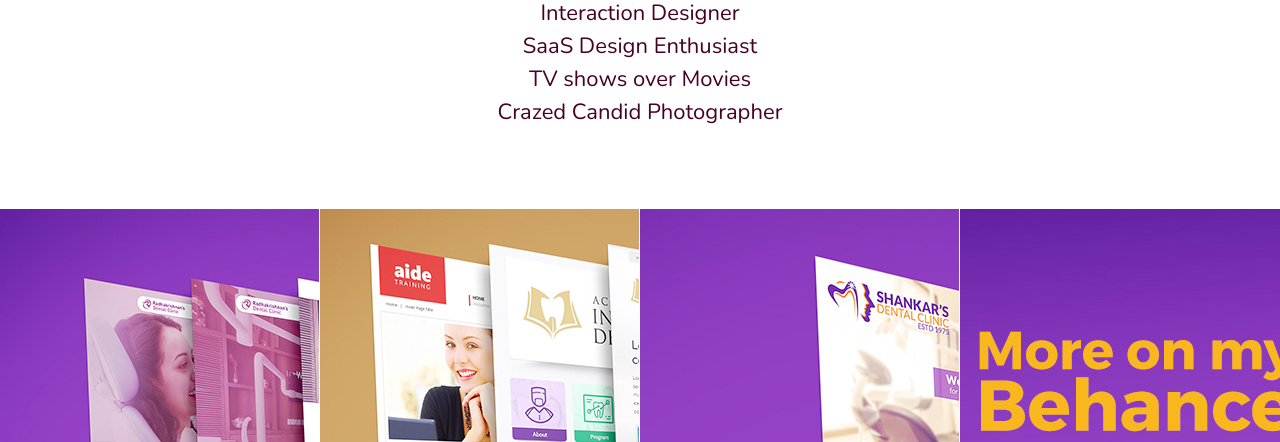
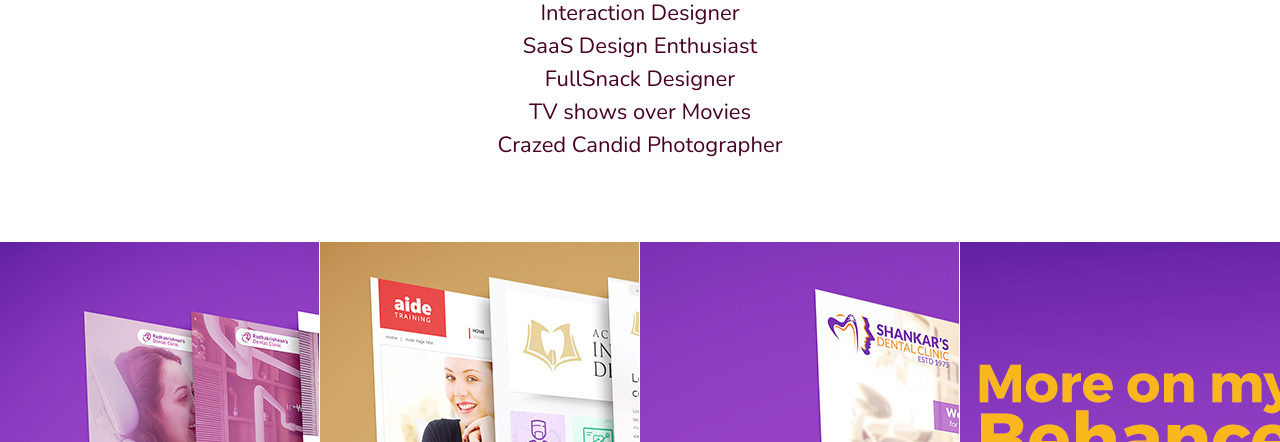
Before and after one commit to deepesh55/deepesh.55.github.io, a plain HTML site: page index.html in a window 1280 px wide. Shown: the part 358-800 px from the top of the page. Drawn offline with nearby package versions, Linux system fonts and the light colour scheme.

Commit message:
added fullsnack

```diff
--- a/index.html
+++ b/index.html
@@ -66,7 +66,7 @@
             <div class="col-md-10 col-md-offset-1">
                 <div class="banner-text text-center animated flipInY">
                 	<img src="images/dc-logo-2016.png" alt="deepeshC Chennai Designer" width="250px" height="auto">
-                    <p>Interaction Designer <br> SaaS Design Enthusiast <br> TV shows over Movies <br> Crazed Candid Photographer</p>
+                    <p>Interaction Designer <br> SaaS Design Enthusiast <br> FullSnack Designer <br> TV shows over Movies <br> Crazed Candid Photographer</p>
                 </div><!-- banner text -->
             </div>
         </div>
```
